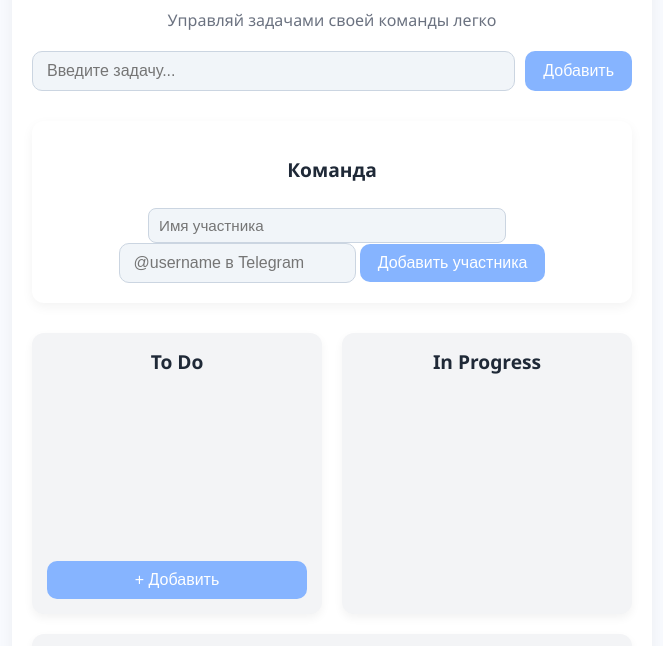
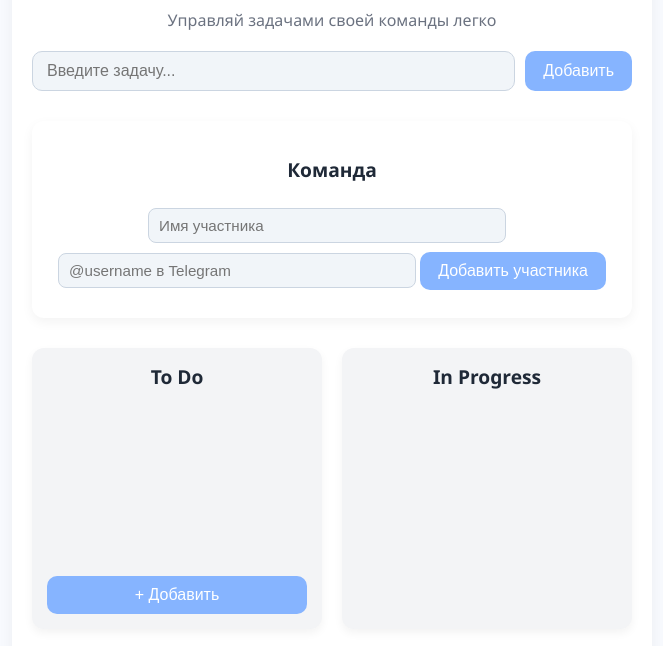
Before and after one commit to sheluvsmuliro/OfficeBox2, a plain HTML site: page index.html in a window 1280 px wide. Shown: the part 135-781 px from the top of the page, without its empty margins (308-971 px from the left). Drawn offline with Linux system fonts and the light colour scheme.

Commit message:
Update style.css

```diff
--- a/style.css
+++ b/style.css
@@ -220,3 +220,13 @@ li button {
   width: 60%;
   margin-right: 10px;
 }
+
+#memberTelegram {
+  padding: 8px 10px;
+  border: 1px solid #cbd5e1;
+  border-radius: 8px;
+  font-size: 0.95rem;
+  width: 60%;
+  margin-top: 10px;
+  margin-bottom: 10px;
+}
```
